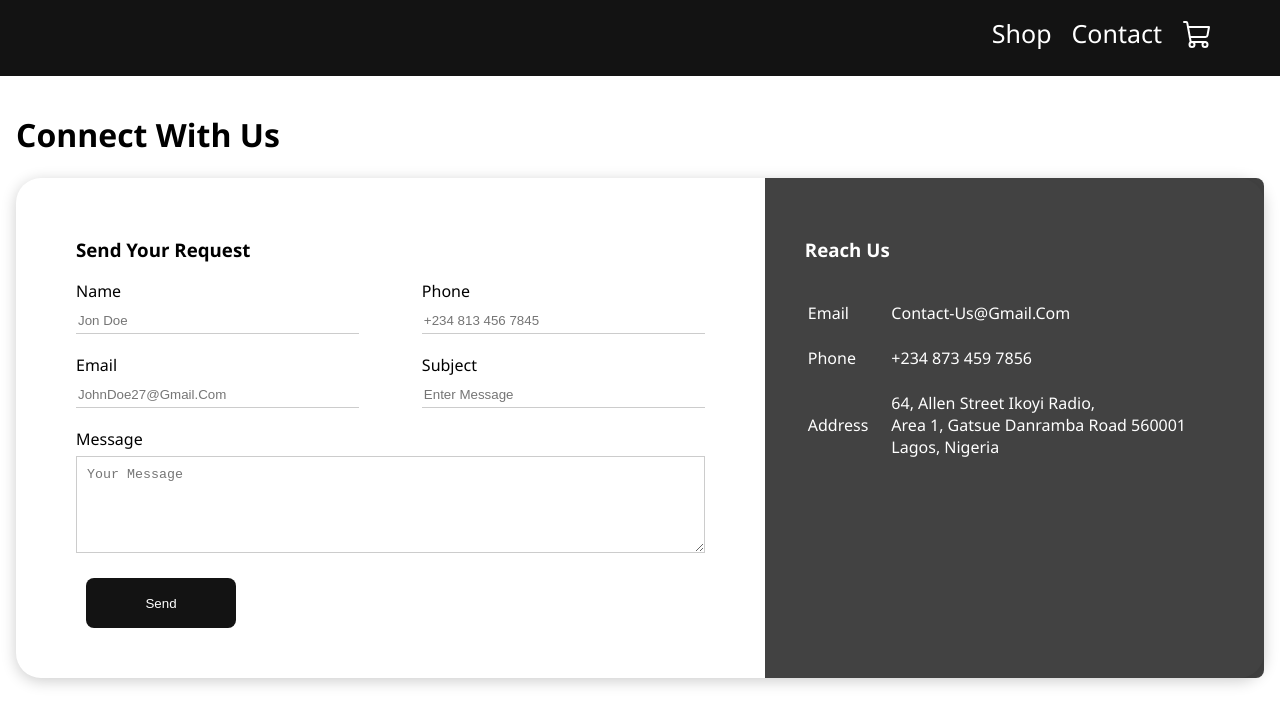
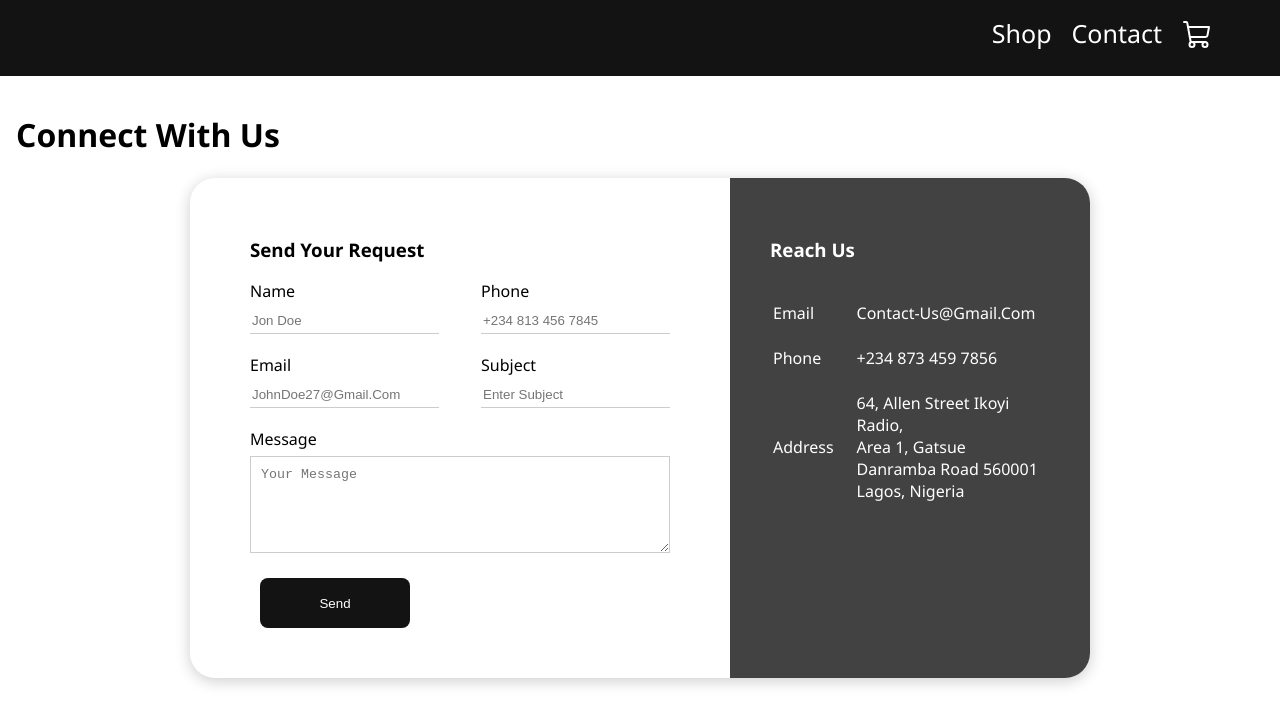
Before and after one commit to plainsight16/femi-autos, a React (Create React App) app: page /contact in a window 1280 px wide. Shown: the top 724 px of the page. Built offline with nearby package versions, Linux system fonts and the light colour scheme.

Commit message:
Change Contact page layout

```diff
--- a/src/pages/contact/contact.css
+++ b/src/pages/contact/contact.css
@@ -1,10 +1,14 @@
 .contact{
     padding: 1rem;
+    display: flex;
+    flex-direction: column;
 }
 .contact-us{
     display: flex;
     box-shadow: 0px 3px 15px rgb(0 0 0 / 20%);
     border-radius: 25px;
+    align-self: center;
+    width: 900px;
 }
 
 .contact--left{
@@ -20,8 +24,8 @@ h3{
     flex-basis: 40%;
     padding: 40px;
     color: white;
-    border-top-right-radius: 8px;
-    border-bottom-right-radius: 8px;
+    border-top-right-radius: 25px;
+    border-bottom-right-radius: 25px;
     opacity: 0.8;
 }
 
--- a/src/pages/contact/contact.jsx
+++ b/src/pages/contact/contact.jsx
@@ -28,7 +28,7 @@ const Contact = () => {
 
                 <div className="input--group">
                   <label>Subject</label>
-                  <input type="text" placeholder="Enter message" />
+                  <input type="text" placeholder="Enter subject" />
                 </div>
               </div>
 
```
